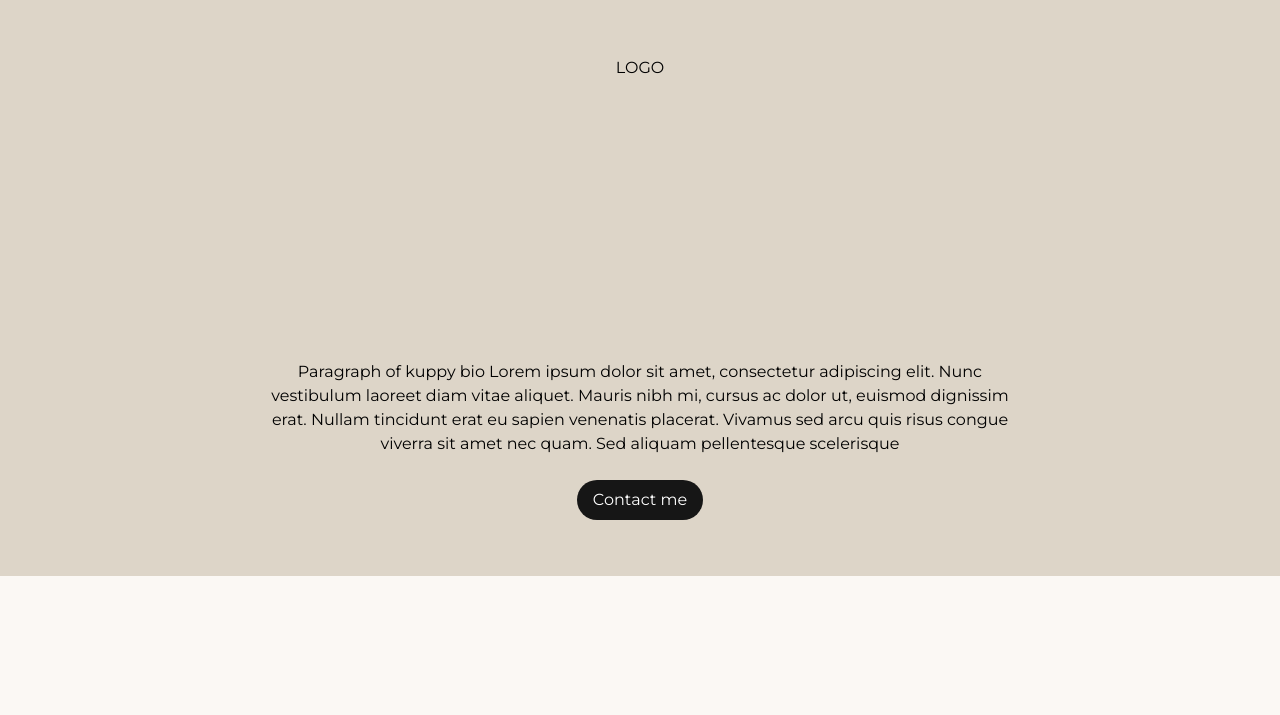
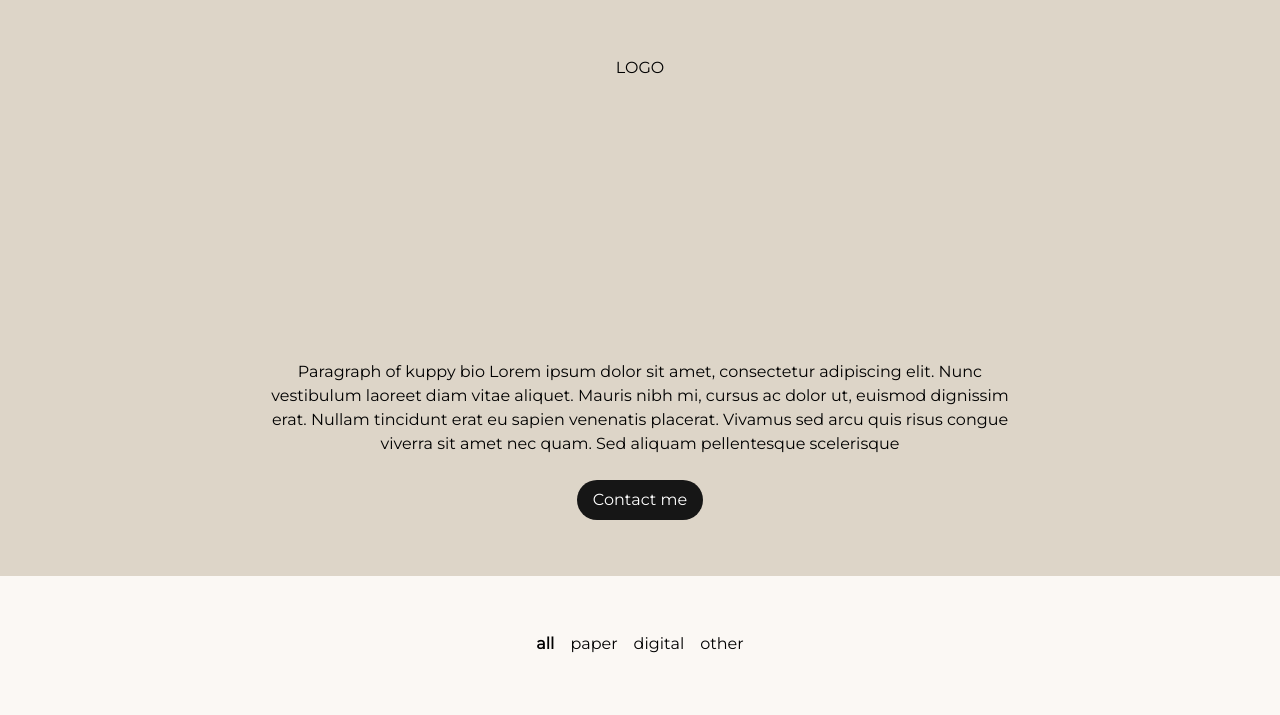
Before and after one commit to iboss-ptk/kuppy.me, a Gatsby site: page / in a window 1280 px wide. Built offline with nearby package versions, Linux system fonts and the light colour scheme; Gatsby itself is replaced by a stand-in of ours.

Commit message:
cetegory selection

```diff
--- a/src/pages/index.js
+++ b/src/pages/index.js
@@ -1,4 +1,4 @@
-import React from "react"
+import React, { useState } from "react"
 import { graphql, Link, useStaticQuery } from "gatsby"
 import '@fontsource/montserrat'
 
@@ -7,6 +7,16 @@
 import Layout from "../components/layout"
 
 const IndexPage = () => {
+  const [activeCategory, setActiveCategory] = useState('all')
+
+  const CategorySelector = ({ category }) => (
+    <span
+      onClick={() => setActiveCategory(category)}
+      className={(category === activeCategory ? 'font-bold' : '') + ' cursor-pointer'}>
+      {category}
+    </span>
+  )
+
   return (
     <div className="font-base">
       <SEO title="Home" />
@@ -26,6 +36,15 @@
         </button>
         </div>
       </div>
+
+      <div className="w-screen flex flex-col items-center justify-between p-14">
+        <div className="space-x-4">
+          <CategorySelector category='all' />
+          <CategorySelector category='paper' />
+          <CategorySelector category='digital' />
+          <CategorySelector category='other' />
+        </div>
+      </div>
     </div>
   )
 }
```
